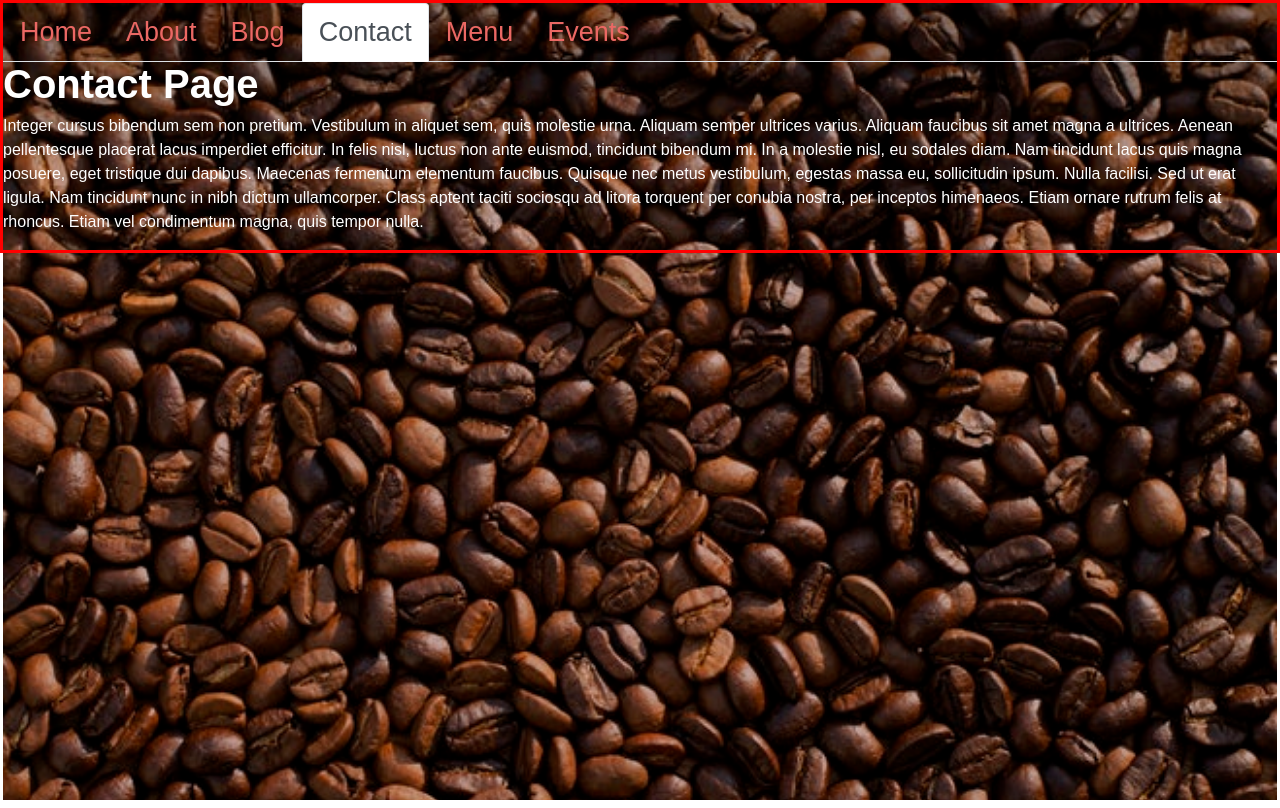
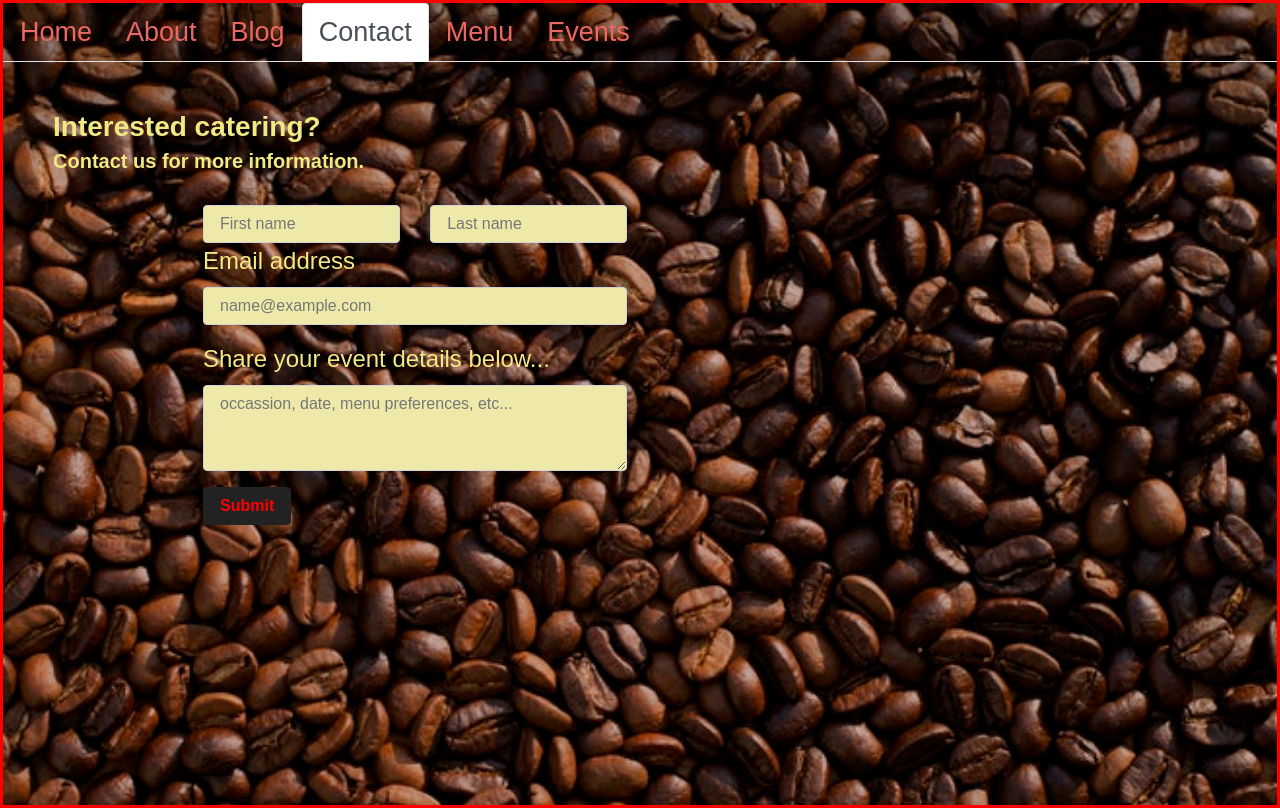
Before and after one commit to ravenusric/CatawbaCoffeeCo, a React (Create React App) app in the folder client/: page /contact in a window 1280 px wide. Built offline with nearby package versions, Linux system fonts and the light colour scheme; a web font is replaced by a local one.

Commit message:
added contact page

```diff
--- a/client/src/components/containers/Contact/Contact.css
+++ b/client/src/components/containers/Contact/Contact.css
@@ -37,3 +37,39 @@ footer {
 html{
     border:3px solid red;
 }
+
+#contactBTN {
+    align-content: center;
+    color: red;
+}
+
+Form {
+    width: 33.3%;
+    height: 600px;
+    margin-left: 200px;
+}
+
+h3,
+h5 {
+    margin-left: 50px;
+    color: rgb(241, 234, 132)
+}
+
+h3{
+    margin-top: 50px;
+    font-weight: bold;
+}
+
+#contactDetails,
+#contactEmail,
+#contactLN,
+#contactFN{
+ background: rgb(238, 233, 168);
+}
+
+#contactShare,
+#userContact{
+    color: rgb(241, 234, 132);
+    font-size: 24px;
+
+}
--- a/client/src/components/containers/Contact/Contact.js
+++ b/client/src/components/containers/Contact/Contact.js
@@ -1,24 +1,41 @@
 import React from "react";
-import "./Contact.css"
+import "./Contact.css";
 
 const Contact = props => (
-    <div>
-      <h1>Contact Page</h1>
-      <p>
-        Integer cursus bibendum sem non pretium. Vestibulum in aliquet sem, quis
-        molestie urna. Aliquam semper ultrices varius. Aliquam faucibus sit amet
-        magna a ultrices. Aenean pellentesque placerat lacus imperdiet efficitur.
-        In felis nisl, luctus non ante euismod, tincidunt bibendum mi. In a
-        molestie nisl, eu sodales diam. Nam tincidunt lacus quis magna posuere,
-        eget tristique dui dapibus. Maecenas fermentum elementum faucibus. Quisque
-        nec metus vestibulum, egestas massa eu, sollicitudin ipsum. Nulla
-        facilisi. Sed ut erat ligula. Nam tincidunt nunc in nibh dictum
-        ullamcorper. Class aptent taciti sociosqu ad litora torquent per conubia
-        nostra, per inceptos himenaeos. Etiam ornare rutrum felis at rhoncus.
-        Etiam vel condimentum magna, quis tempor nulla.
-      </p>
-    </div>
-  );
+  <div>
+    <h3>Interested catering?</h3>
+    <h5>Contact us for more information.</h5>
+<hr/>
+    {/* <span class="border-top-0"> */}
+    <form>
+      <div className="row">
+        <div className="col">
+          <input
+            type="text"
+            className="form-control" id="contactFN"
+            placeholder="First name"
+          />
+        </div>
+        <div className="col">
+          <input type="text" className="form-control" id="contactLN" placeholder="Last name" />
+        </div>
+      </div>
 
+  <div className="form-group">
+    <label for="exampleFormControlInput1" id="userContact">Email address</label>
+    <input type="email" className="form-control" id="contactEmail" placeholder="name@example.com"/>
+  </div>
 
-  export default Contact;
+  <div className="form-group">
+    <label for="exampleFormControlTextarea1" id="contactShare">Share your event details below...</label>
+    <textarea className="form-control" id="contactDetails" placeholder="occassion, date, menu preferences, etc..." rows="3"></textarea>
+  </div>
+
+  <button type="submit" className="btn btn-dark" id="contactBTN">Submit</button>
+</form>
+  </div>
+// </span>
+  // </div>
+);
+
+export default Contact;
```
Also changed, not shown: 2 other files (tests, documents, lock files or other folders).
